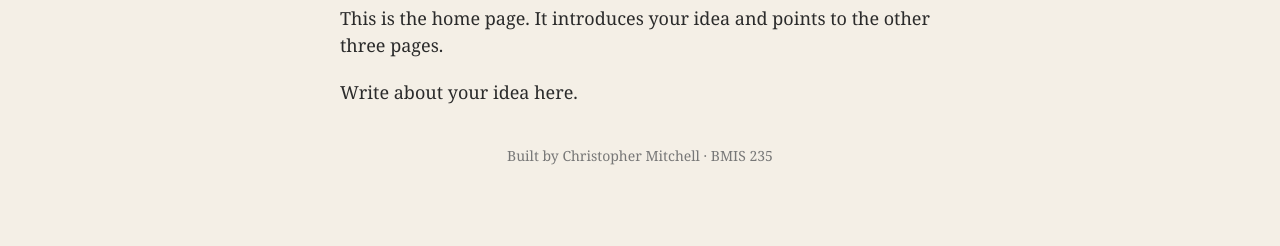
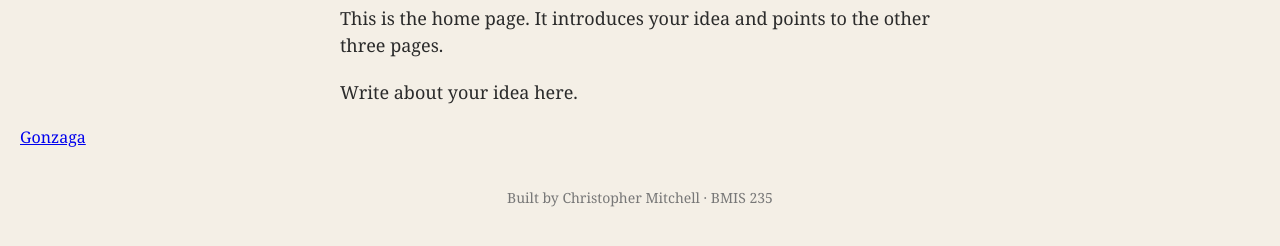
Before and after one commit to Codes4-Gu/bmis235-html-3, a plain HTML site: page index.html in a window 1280 px wide. Shown: the part 190-436 px from the top of the page. Drawn offline with Linux system fonts and the light colour scheme.

Commit message:
Add link to Gonzaga in index.html

```diff
--- a/index.html
+++ b/index.html
@@ -31,7 +31,7 @@
 <h1>Most Famous Mr. Olypians of all Time</h1>
 <p>This is the home page. It introduces your idea and points to the other three pages.</p>
 <p>Write about your idea here.</p>
-
+<a href="https://tigerfitness.com/blogs/news/top-30-bodybuilders-of-all-time?srsltid=AYCX9vL0RSQuuHox-Q7lvfYqxVpK9OqxVUPrwpeBPxFrkeLTmXSnQF9w">Gonzaga</a>
 <!-- ===== SAVE THIS SPACE ==============================================
      This box is empty on purpose. Leave it here. We will use it later.
      ===================================================================== -->
```
